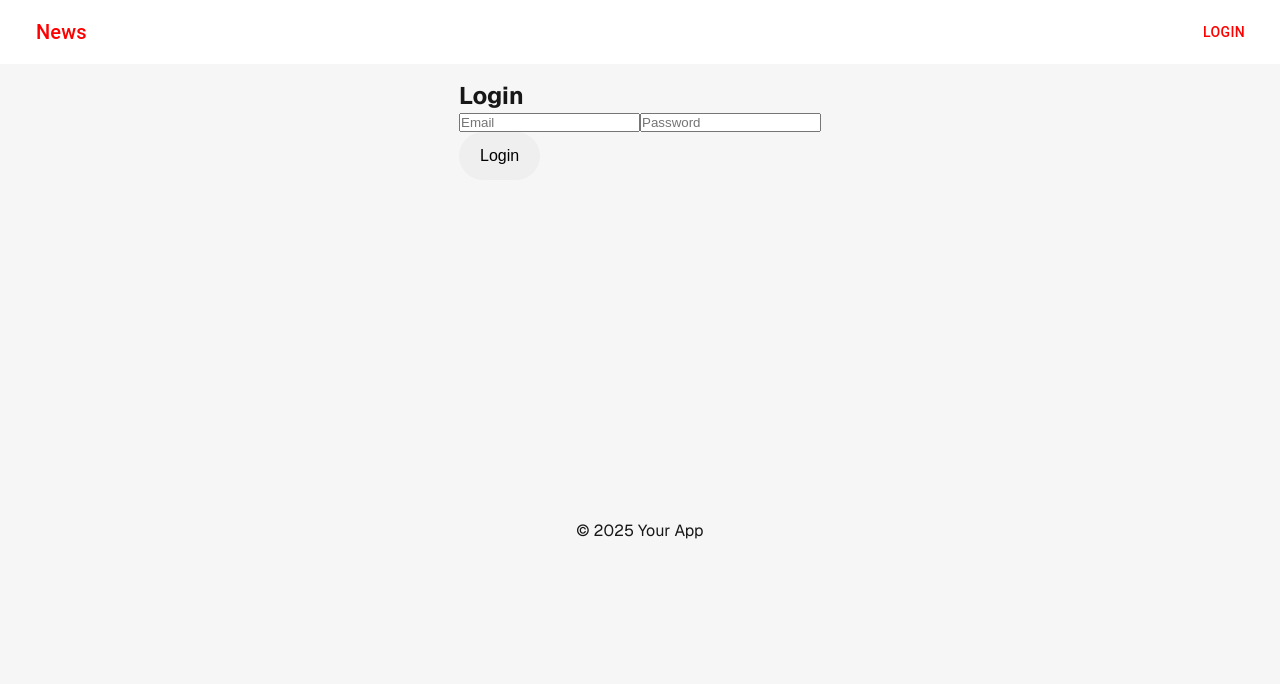
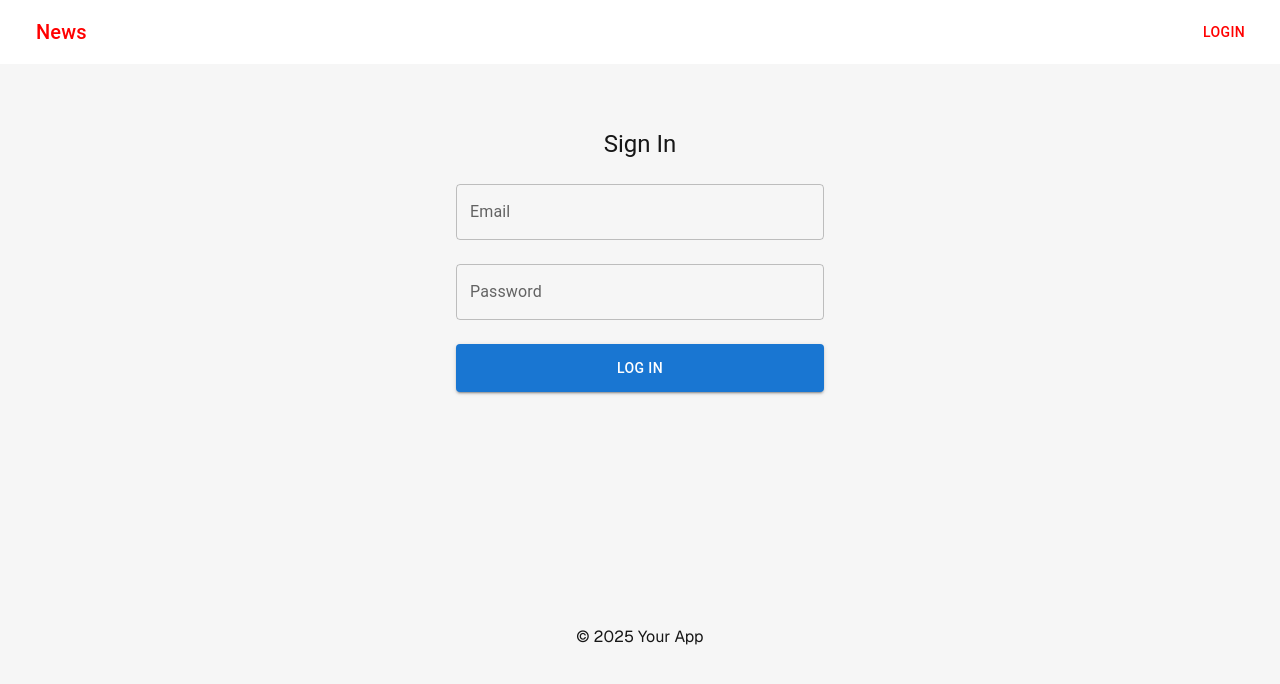
Before and after one commit to koiralabishwas/expense-manager, a Next.js app in the folder frontend/: page /auth/login in a window 1280 px wide. Shown: the top 684 px of the page. Built offline with nearby package versions, Linux system fonts and the light colour scheme; no server answers.

Commit message:
made login form

```diff
--- a/frontend/package.json
+++ b/frontend/package.json
@@ -11,11 +11,14 @@
   "dependencies": {
     "@emotion/react": "^11.14.0",
     "@emotion/styled": "^11.14.0",
+    "@hookform/resolvers": "^4.1.3",
     "@mui/material": "^6.4.7",
     "next": "15.2.2",
     "next-auth": "^4.24.11",
     "react": "^19.0.0",
-    "react-dom": "^19.0.0"
+    "react-dom": "^19.0.0",
+    "react-hook-form": "^7.54.2",
+    "zod": "^3.24.2"
   },
   "devDependencies": {
     "typescript": "^5",
--- a/frontend/src/app/auth/login/page.tsx
+++ b/frontend/src/app/auth/login/page.tsx
@@ -3,15 +3,48 @@
 import { useState, useEffect } from "react";
 import { signIn, useSession } from "next-auth/react";
 import { useRouter } from "next/navigation";
+import { SubmitHandler, useForm } from "react-hook-form";
+import { z } from "zod";
+import { Box, Button, TextField, Typography } from "@mui/material";
+import { zodResolver } from "@hookform/resolvers/zod";
+
+const schema = z.object({
+  email: z.string().email("Invalid email address"),
+  password: z.string().min(5, "Password must be at least 5 characters").max(30),
+});
+
+type LoginForm = z.infer<typeof schema>;
 
 export default function LoginPage() {
   const router = useRouter();
   const { data: session, status } = useSession();
+  const {
+    register,
+    handleSubmit,
+    formState: { errors, isSubmitting},
+    setError
+  } = useForm<LoginForm>({
+    resolver: zodResolver(schema),
+  });
 
-  const [email, setEmail] = useState("");
-  const [password, setPassword] = useState("");
-  const [error, setError] = useState("");
-  const [loading, setLoading] = useState(false);
+  const onSubmit: SubmitHandler<LoginForm> = async (formData : LoginForm) => {
+    const result = await signIn("credentials", {
+      ...formData,
+      redirect: false,
+    });
+
+    if (!result?.ok) {
+      setError("root" , {
+        message : "Login Failed.Try again later",
+        type: "validate",
+
+      })
+    } else {
+      router.replace("/");
+      // Optionally handle error message here
+
+    }
+  };
 
   // Redirect if already authenticated
   useEffect(() => {
@@ -19,26 +52,6 @@ export default function LoginPage() {
       router.replace("/");
     }
   }, [status, router]);
-
-  const handleLogin = async (e: React.FormEvent) => {
-    e.preventDefault();
-    setError("");
-    setLoading(true);
-
-    const result = await signIn("credentials", {
-      email,
-      password,
-      redirect: false,
-    });
-
-    setLoading(false);
-
-    if (result?.error) {
-      setError("Invalid credentials.");
-    } else {
-      router.replace("/");
-    }
-  };
 
   if (status === "loading") {
     return (
@@ -48,46 +61,47 @@ export default function LoginPage() {
     );
   }
 
-  if (status === "authenticated") {
-    return null; // Or a loader, or redirect handled in useEffect
-  }
-
   return (
-    <div className="flex items-center justify-center h-screen">
-      <form
-        className="w-96 p-6 shadow-md bg-white rounded-lg"
-        onSubmit={handleLogin}
-      >
-        <h2 className="text-xl font-bold mb-4">Login</h2>
-
-        {error && <div className="text-red-500 mb-2">{error}</div>}
-
-        <input
+    <Box maxWidth={400} mx="auto" mt={6} px={2}>
+      <form onSubmit={handleSubmit(onSubmit)}>
+        <Typography component="h1" variant="h5" textAlign="center" gutterBottom>
+          Sign In
+        </Typography>
+        <Typography color="error">{errors.root?.message}</Typography>
+        <TextField
+          label="Email"
+          id="email"
           type="email"
-          placeholder="Email"
-          className="w-full mb-3 p-2 border rounded"
-          value={email}
-          onChange={(e) => setEmail(e.target.value)}
-          required
+          variant="outlined"
+          margin="normal"
+          fullWidth
+          error={!!errors.email}
+          helperText={errors.email?.message}
+          {...register("email")}
         />
 
-        <input
+        <TextField
+          label="Password"
+          id="password"
           type="password"
-          placeholder="Password"
-          className="w-full mb-4 p-2 border rounded"
-          value={password}
-          onChange={(e) => setPassword(e.target.value)}
-          required
+          variant="outlined"
+          margin="normal"
+          fullWidth
+          error={!!errors.password}
+          helperText={errors.password?.message}
+          {...register("password")}
         />
 
-        <button
+        <Button
           type="submit"
-          className="w-full bg-blue-600 text-white p-2 rounded disabled:opacity-60"
-          disabled={loading}
+          variant="contained"
+          fullWidth
+          sx={{ mt: 2 }}
+          disabled={isSubmitting}
         >
-          {loading ? "Logging in..." : "Login"}
-        </button>
+          {isSubmitting ? "Logging in..." : "Log In"}
+        </Button>
       </form>
-    </div>
+    </Box>
   );
 }
```
Also changed, not shown: 1 other file (tests, documents, lock files or other folders).
